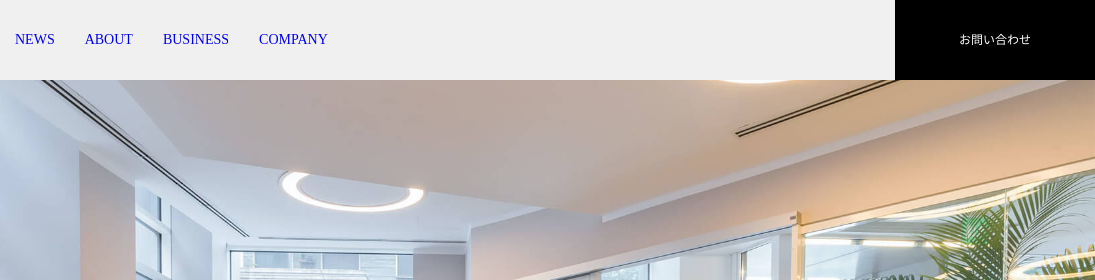
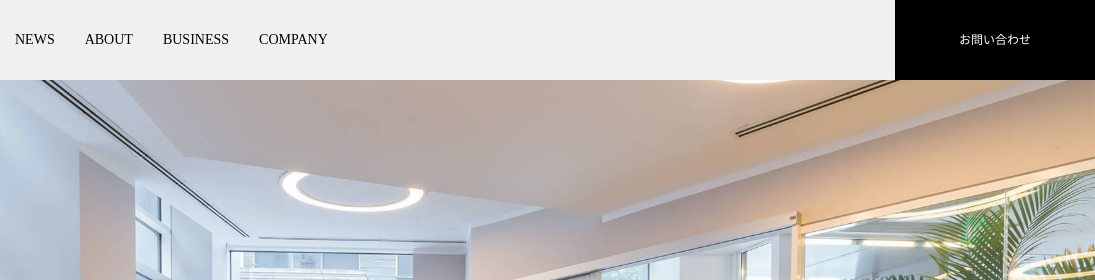
Before and after one commit to Shiho-okb/Web-Entertainment-Design, a plain HTML site: page index.html in a window 1280 px wide. Shown: the top 280 px of the page, 185-1280 px from the left. Drawn offline with nearby package versions, Linux system fonts and the light colour scheme; some packages are replaced by stand-ins of ours.

Commit message:
PCページ完成

```diff
--- a/css/styles.css
+++ b/css/styles.css
@@ -23,6 +23,8 @@ li {
 }
 
 a {
+  color: #000;
+  font-size: 0.875rem;
   text-decoration: none;
 }
 
```
